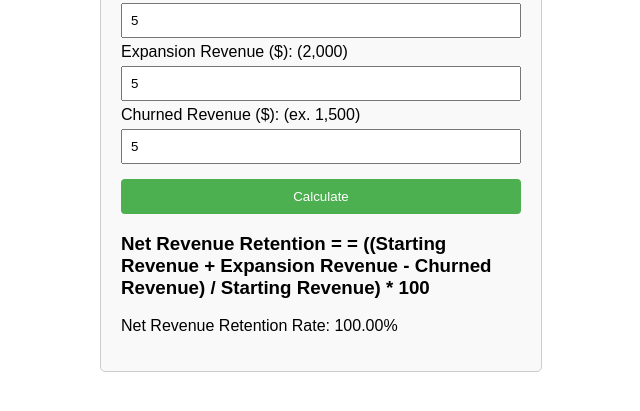
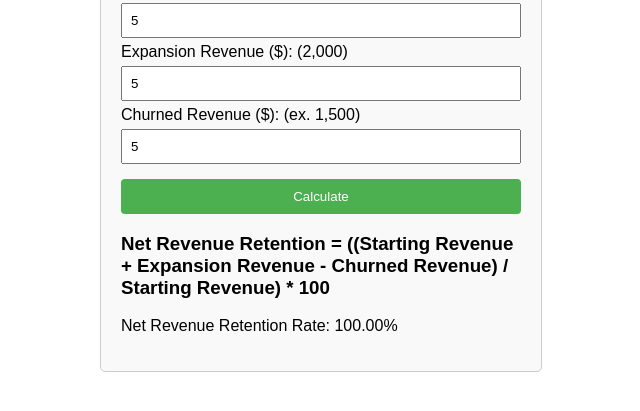
Before and after one commit to thecscafe/calculators, a plain HTML site: page NRR.html in a window 1280 px wide. Both pictures are taken after typing "5", "5", "5" into the empty fields and a click on the button "Calculate". Shown: the part 117-528 px from the top of the page, without its empty margins (319-959 px from the left). Drawn offline with Linux system fonts and the light colour scheme.

Commit message:
Update NRR.html

```diff
--- a/NRR.html
+++ b/NRR.html
@@ -59,7 +59,7 @@
 
         var netRevenueRetention = ((startingRevenue + expansionRevenue - churnedRevenue) / startingRevenue) * 100;
 
-        document.getElementById('result').innerHTML = "<h3>Net Revenue Retention = = ((Starting Revenue + Expansion Revenue - Churned Revenue) / Starting Revenue) * 100</h3>" +
+        document.getElementById('result').innerHTML = "<h3>Net Revenue Retention = ((Starting Revenue + Expansion Revenue - Churned Revenue) / Starting Revenue) * 100</h3>" +
             "<p>Net Revenue Retention Rate: " + netRevenueRetention.toFixed(2) + "%</p>";
     }
 </script>
```
